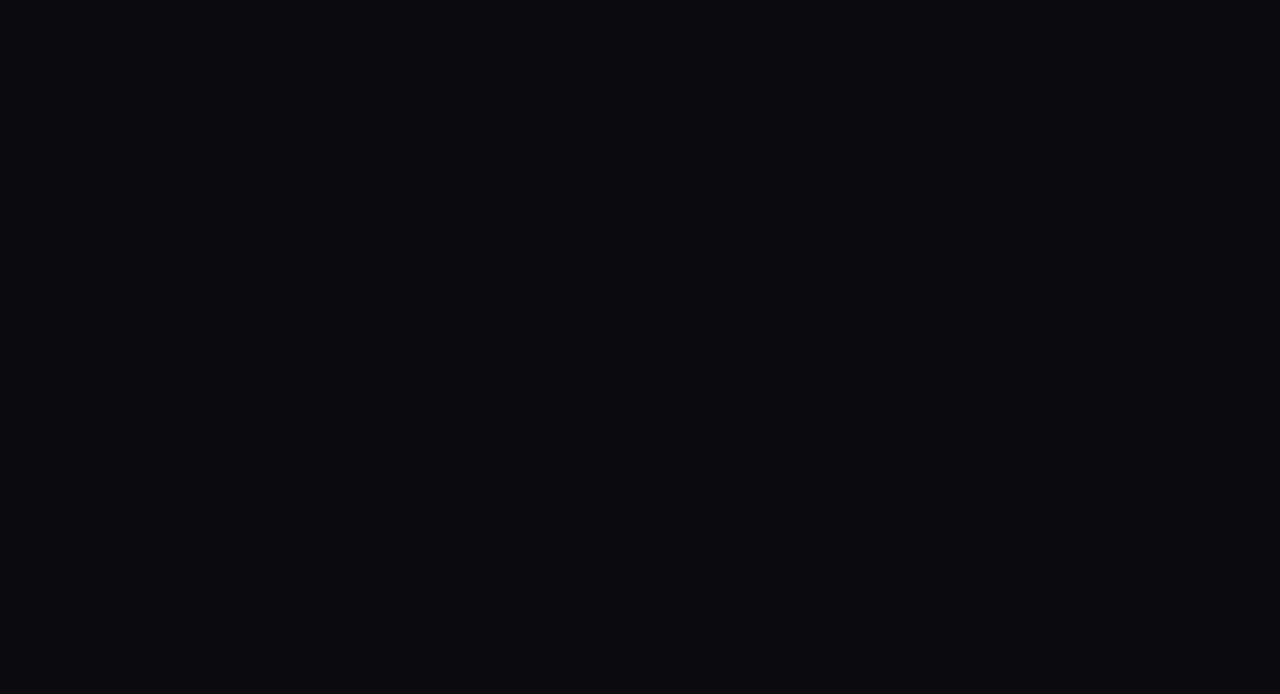
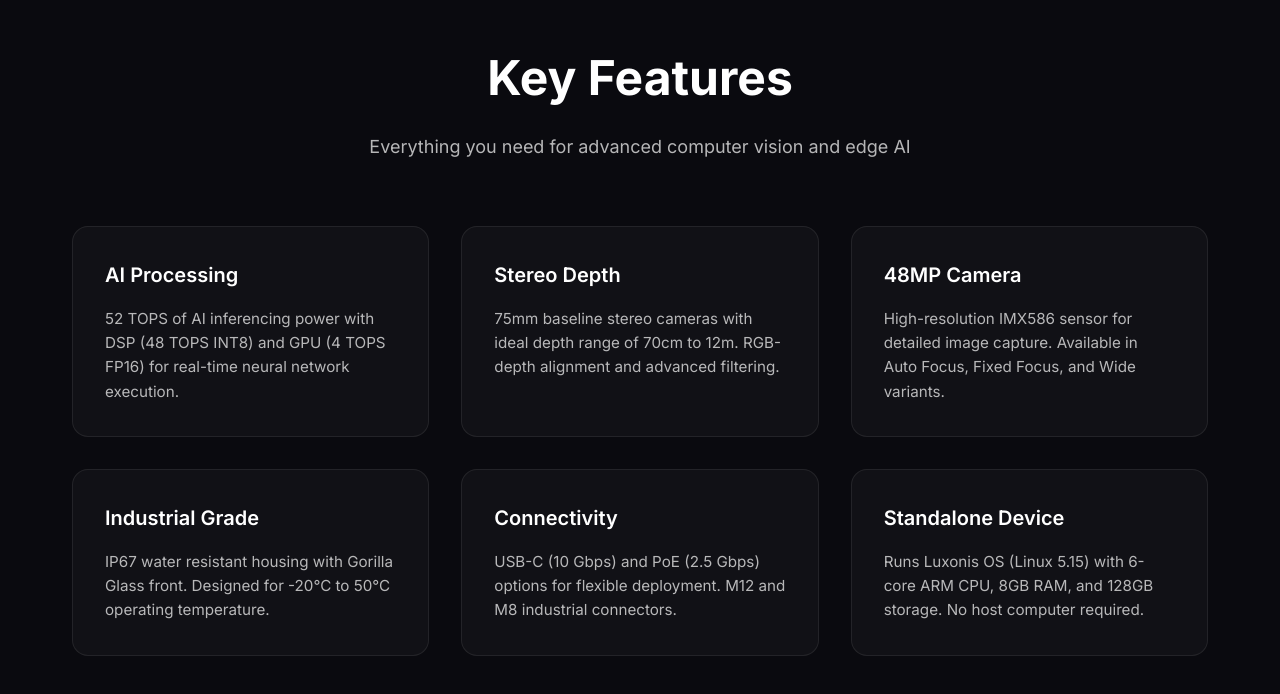
Before and after one commit to panovark/product-page, a React (Vite) app: page / in a window 1280 px wide. Shown: the part 860-1554 px from the top of the page. Before the commit the page ends 800 px from the top, so only its background shows below. Built offline with nearby package versions, Linux system fonts and the light colour scheme.

Commit message:
feat: implement and integrate the new Features component with styling.

```diff
--- a/src/App.tsx
+++ b/src/App.tsx
@@ -1,5 +1,6 @@
 import { Header } from "@/components/Header";
 import { Hero } from "@/components/Hero";
+import { Features } from "@/components/Features";
 
 function App() {
   return (
@@ -7,6 +8,7 @@ function App() {
       <Header />
       <main>
         <Hero />
+        <Features />
       </main>
     </div>
   );
--- /dev/null
+++ b/src/components/Features/Features.module.scss
@@ -0,0 +1,67 @@
+@use "@/styles/variables" as *;
+
+.features {
+  padding: 100px 0;
+  background: $bg-dark;
+}
+
+.container {
+  max-width: $container-max;
+  margin: 0 auto;
+  padding: 0 $spacing-lg;
+}
+
+.title {
+  font-size: clamp(2rem, 5vw, 3rem);
+  font-weight: 700;
+  text-align: center;
+  margin: 0 0 $spacing-sm;
+}
+
+.subtitle {
+  font-size: 1.125rem;
+  color: $text-secondary;
+  text-align: center;
+  margin: 0 0 $spacing-xl;
+}
+
+.grid {
+  display: grid;
+  grid-template-columns: repeat(3, 1fr);
+  gap: $spacing-lg;
+
+  @media (max-width: $breakpoint-tablet) {
+    grid-template-columns: repeat(2, 1fr);
+  }
+
+  @media (max-width: $breakpoint-mobile) {
+    grid-template-columns: 1fr;
+  }
+}
+
+.card {
+  padding: $spacing-lg;
+  background: $glass-bg;
+  border: 1px solid $glass-border;
+  border-radius: $radius-lg;
+  transition: all $transition;
+
+  &:hover {
+    transform: translateY(-4px);
+    border-color: $primary-light;
+    box-shadow: 0 20px 40px rgba($primary, 0.15);
+  }
+}
+
+.cardTitle {
+  font-size: 1.25rem;
+  font-weight: 600;
+  margin: 0 0 $spacing-sm;
+}
+
+.cardDescription {
+  color: $text-secondary;
+  line-height: 1.6;
+  margin: 0;
+  font-size: 0.95rem;
+}
--- /dev/null
+++ b/src/components/Features/Features.tsx
@@ -0,0 +1,56 @@
+import styles from "./Features.module.scss";
+
+const features = [
+  {
+    title: "AI Processing",
+    description:
+      "52 TOPS of AI inferencing power with DSP (48 TOPS INT8) and GPU (4 TOPS FP16) for real-time neural network execution.",
+  },
+  {
+    title: "Stereo Depth",
+    description:
+      "75mm baseline stereo cameras with ideal depth range of 70cm to 12m. RGB-depth alignment and advanced filtering.",
+  },
+  {
+    title: "48MP Camera",
+    description:
+      "High-resolution IMX586 sensor for detailed image capture. Available in Auto Focus, Fixed Focus, and Wide variants.",
+  },
+  {
+    title: "Industrial Grade",
+    description:
+      "IP67 water resistant housing with Gorilla Glass front. Designed for -20°C to 50°C operating temperature.",
+  },
+  {
+    title: "Connectivity",
+    description:
+      "USB-C (10 Gbps) and PoE (2.5 Gbps) options for flexible deployment. M12 and M8 industrial connectors.",
+  },
+  {
+    title: "Standalone Device",
+    description:
+      "Runs Luxonis OS (Linux 5.15) with 6-core ARM CPU, 8GB RAM, and 128GB storage. No host computer required.",
+  },
+];
+
+export function Features() {
+  return (
+    <section className={styles.features} id="features">
+      <div className={styles.container}>
+        <h2 className={styles.title}>Key Features</h2>
+        <p className={styles.subtitle}>
+          Everything you need for advanced computer vision and edge AI
+        </p>
+
+        <div className={styles.grid}>
+          {features.map((feature) => (
+            <div key={feature.title} className={styles.card}>
+              <h3 className={styles.cardTitle}>{feature.title}</h3>
+              <p className={styles.cardDescription}>{feature.description}</p>
+            </div>
+          ))}
+        </div>
+      </div>
+    </section>
+  );
+}
--- /dev/null
+++ b/src/components/Features/index.ts
@@ -0,0 +1 @@
+export { Features } from "./Features";
--- a/src/styles/_variables.scss
+++ b/src/styles/_variables.scss
@@ -17,6 +17,7 @@ $spacing-lg: 2rem;
 $spacing-xl: 4rem;
 
 $radius: 12px;
+$radius-lg: 16px;
 $transition: 0.3s ease;
 $container-max: 1200px;
 
```
